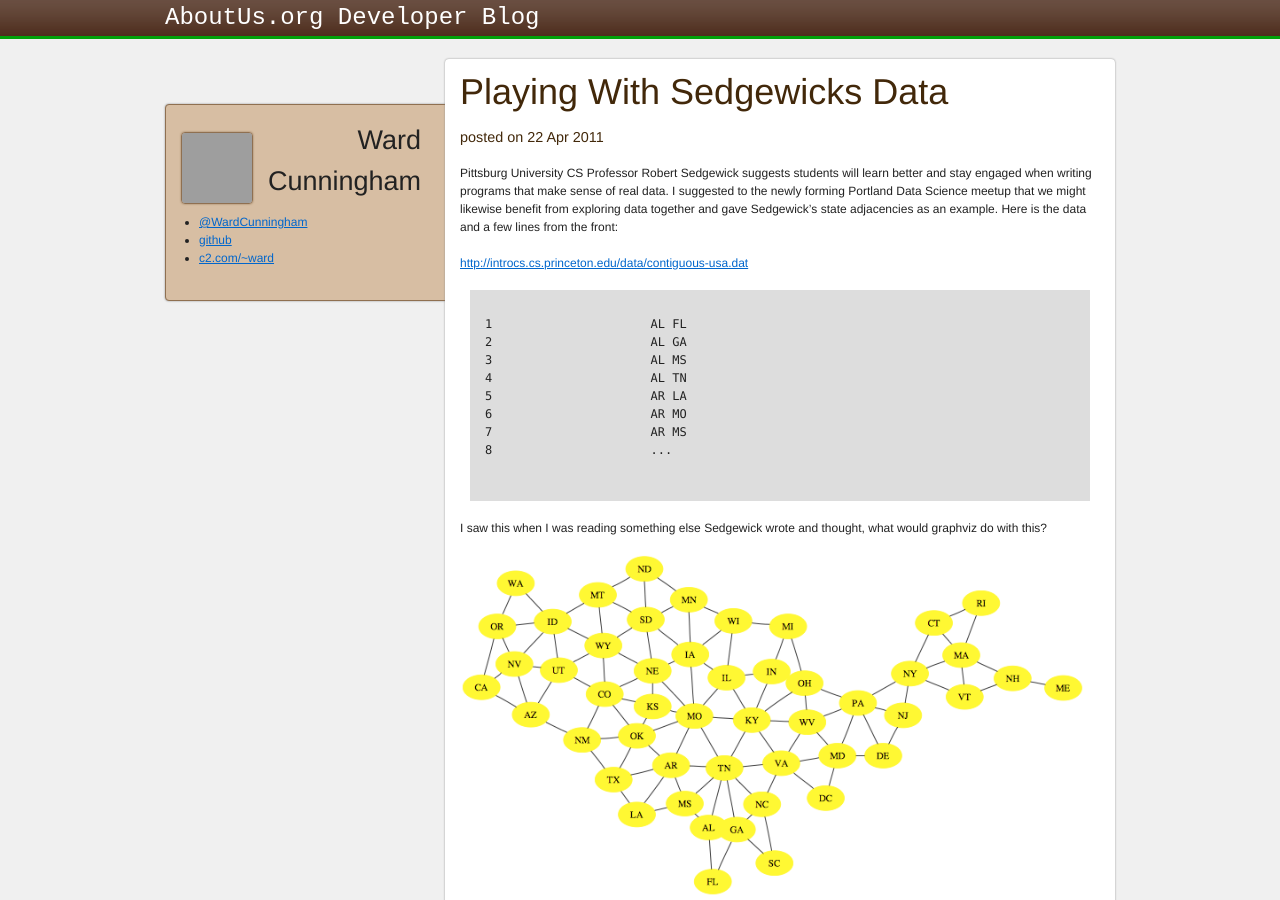
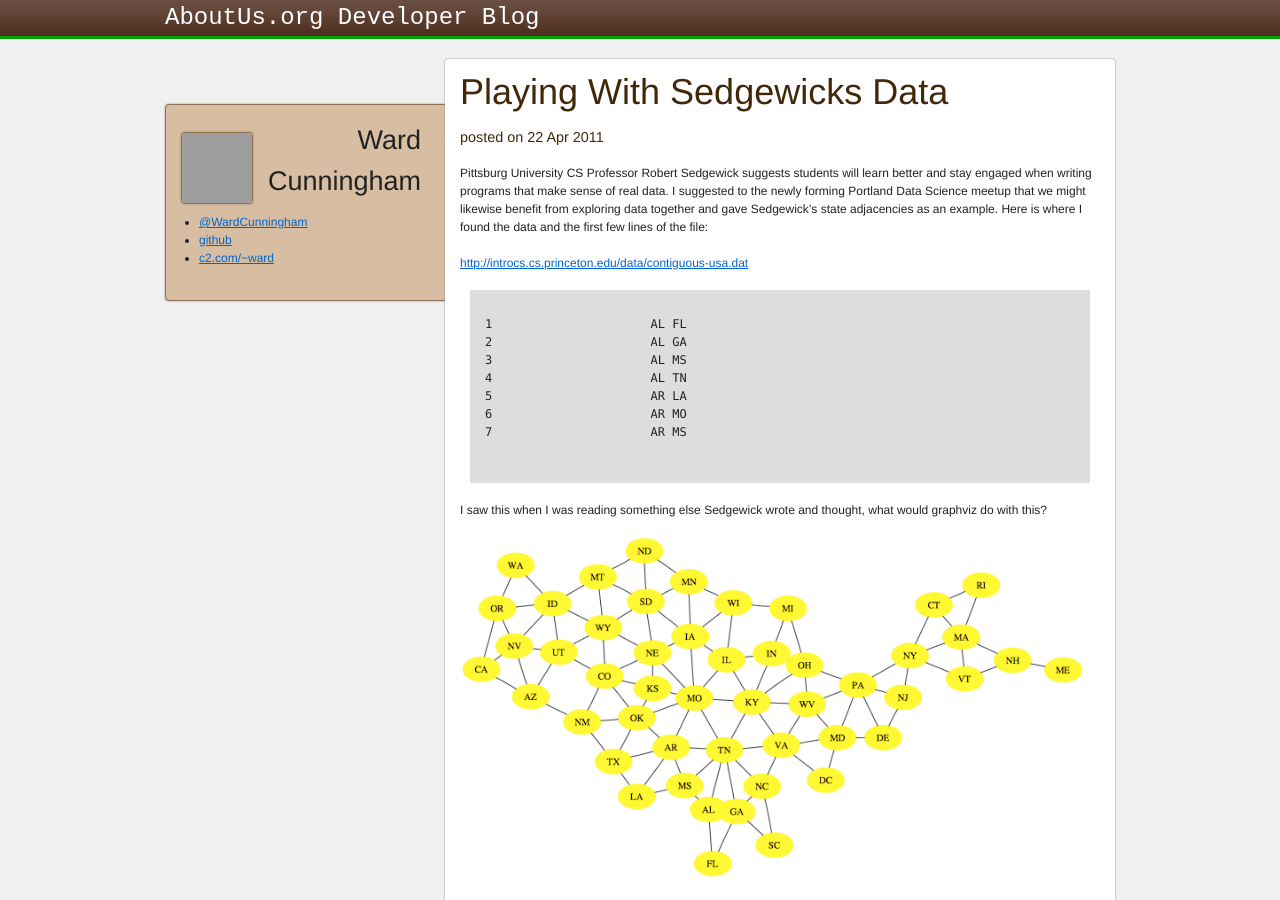
Before and after one commit to AboutUs/devblog, a Jekyll site: the page built from _posts/2011-04-22-playing-with-sedgewicks-data.markdown, in a window 1280 px wide and 900 px high. Built offline with Jekyll 4.4.1, drawn with Linux system fonts in a browser that asks for light colours; Markdown is read by kramdown in place of the engine named in the settings; grey boxes are pictures that could not be loaded.

Commit message:
better wording around the data sample

```diff
--- a/_posts/2011-04-22-playing-with-sedgewicks-data.markdown
+++ b/_posts/2011-04-22-playing-with-sedgewicks-data.markdown
@@ -4,7 +4,7 @@ author: ward
 synopsis: Sedgewick wants CS students to learn from real data. I give it a try rummaging through the many datasets he offers online in support of his introductory algorithms textbooks.
 published: true
 ---
-Pittsburg University CS Professor Robert Sedgewick suggests students will learn better and stay engaged when writing programs that make sense of real data. I suggested to the newly forming Portland Data Science meetup that we might likewise benefit from exploring data together and gave Sedgewick's state adjacencies as an example. Here is the data and a few lines from the front:
+Pittsburg University CS Professor Robert Sedgewick suggests students will learn better and stay engaged when writing programs that make sense of real data. I suggested to the newly forming Portland Data Science meetup that we might likewise benefit from exploring data together and gave Sedgewick's state adjacencies as an example. Here is where I found the data and the first few lines of the file:
 
 [http://introcs.cs.princeton.edu/data/contiguous-usa.dat](http://introcs.cs.princeton.edu/data/contiguous-usa.dat)
 
@@ -15,7 +15,6 @@ Pittsburg University CS Professor Robert Sedgewick suggests students will learn
 	AR LA
 	AR MO
 	AR MS
-	...
 
 I saw this when I was reading something else Sedgewick wrote and thought, what would graphviz do with this?
 
```
